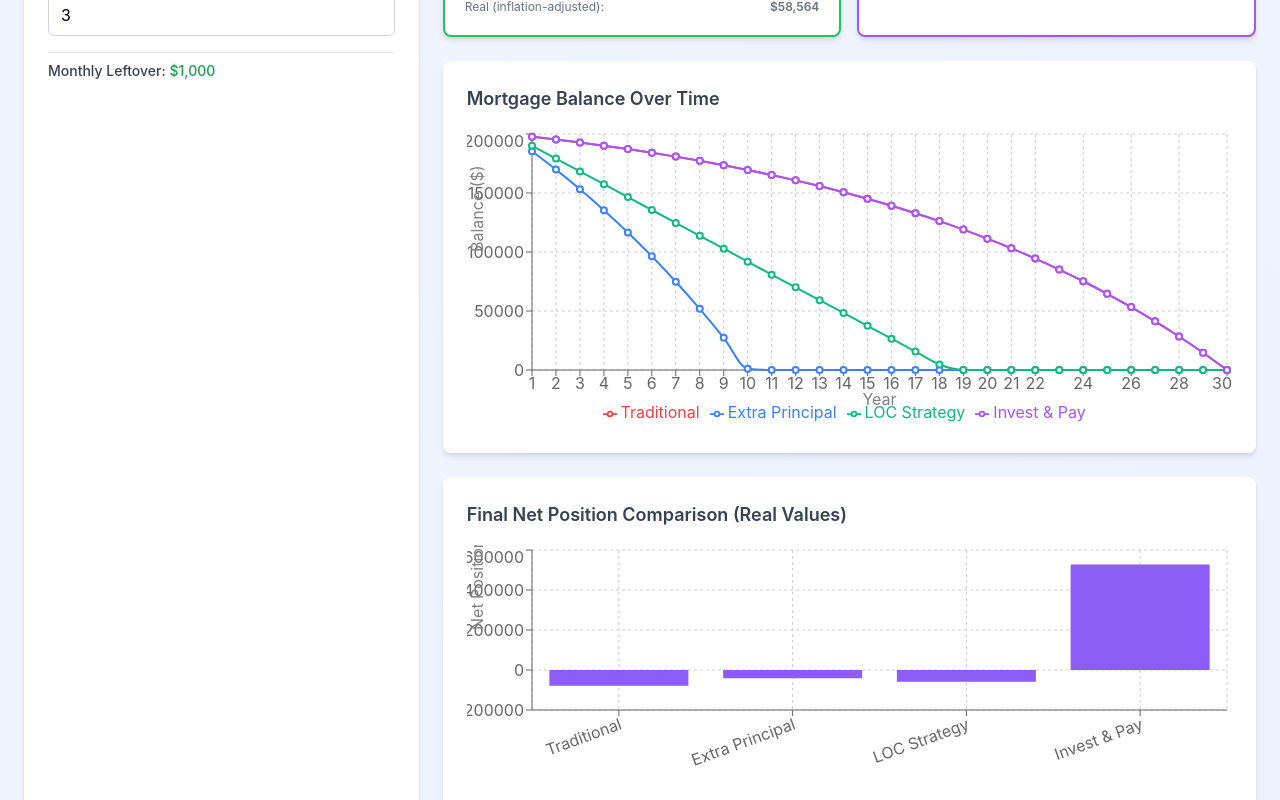
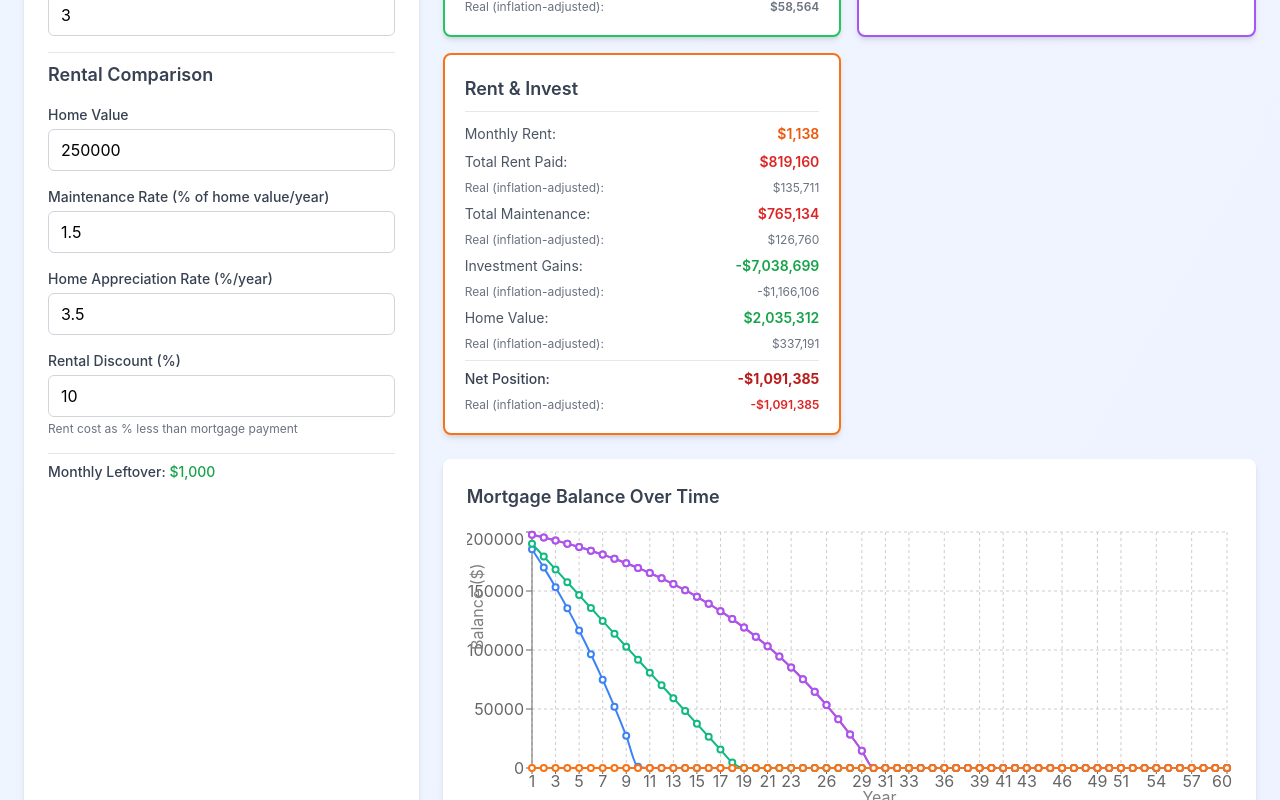
Before and after one commit to mhorbul/advanced-mortgage-calculator, a React (Create React App) app: page / in a window 1280 px wide. Shown: the part 920-1720 px from the top of the page. Built offline with nearby package versions, Linux system fonts and the light colour scheme.

Commit message:
Add comprehensive rental comparison strategy with maintenance costs and home appreciation

```diff
--- a/src/components/MortgageCalculator.jsx
+++ b/src/components/MortgageCalculator.jsx
@@ -12,7 +12,11 @@ export default function MortgageCalculator() {
     locRate: 15,
     taxRate: 24,
     investmentReturn: 8,
-    inflationRate: 3
+    inflationRate: 3,
+    homeValue: 250000,
+    maintenanceRate: 1.5,
+    homeAppreciationRate: 3.5,
+    rentalDiscountPercent: 10
   });
 
   const handleInputChange = (field, value) => {
@@ -30,7 +34,11 @@ export default function MortgageCalculator() {
       locRate,
       taxRate,
       investmentReturn,
-      inflationRate
+      inflationRate,
+      homeValue,
+      maintenanceRate,
+      homeAppreciationRate,
+      rentalDiscountPercent
     } = inputs;
 
     const leftover = monthlyIncome - monthlyExpenses;
@@ -223,8 +231,59 @@ export default function MortgageCalculator() {
     const invRealInvestmentBalance = finalInvestmentBalance / invInflationAdjustment;
     const invRealNetPosition = invRealInvestmentBalance - (invRealInterest - invRealTaxSavings);
 
+    // Rental Strategy (Rent instead of buying)
+    const monthlyMaintenanceRate = maintenanceRate / 100 / 12;
+    const homeAppreciationMonthlyRate = homeAppreciationRate / 100 / 12;
+
+    // Calculate rental cost (mortgage payment minus discount)
+    const rentalCost = mortgagePayment * (1 - rentalDiscountPercent / 100);
+
+    let rentalTotalRent = 0;
+    let rentalTotalMaintenance = 0;
+    let rentalTotalInvestment = 0;
+    let rentalMonths = 0;
+    let rentalInvestmentBalance = 0;
+    let currentHomeValue = homeValue;
+    const rentalData = [];
+
+    while (rentalMonths < totalMonths * 2) {
+      // Pay rent
+      rentalTotalRent += rentalCost;
+
+      // Calculate maintenance costs (as if we owned the home)
+      const monthlyMaintenance = currentHomeValue * monthlyMaintenanceRate;
+      rentalTotalMaintenance += monthlyMaintenance;
+
+      // Invest the difference between mortgage payment and rent + maintenance
+      const investmentAmount = mortgagePayment - rentalCost - monthlyMaintenance;
+      rentalInvestmentBalance = rentalInvestmentBalance * (1 + investmentMonthlyRate) + investmentAmount;
+      rentalTotalInvestment += investmentAmount;
+
+      // Home appreciation
+      currentHomeValue *= (1 + homeAppreciationMonthlyRate);
+
+      rentalMonths++;
+
+      if (rentalMonths % 12 === 0) {
+        rentalData.push({
+          year: rentalMonths / 12,
+          rental: 0 // No mortgage balance for rental
+        });
+      }
+    }
+
+    // Calculate inflation-adjusted values for rental method
+    const rentalInflationAdjustment = Math.pow(1 + inflationMonthlyRate, rentalMonths);
+    const rentalRealTotalRent = rentalTotalRent / rentalInflationAdjustment;
+    const rentalRealTotalMaintenance = rentalTotalMaintenance / rentalInflationAdjustment;
+    const rentalRealInvestmentBalance = rentalInvestmentBalance / rentalInflationAdjustment;
+    const rentalRealHomeValue = currentHomeValue / rentalInflationAdjustment;
+
+    // Net position: investment gains + home appreciation - rent paid - maintenance
+    const rentalNetPosition = rentalRealInvestmentBalance + rentalRealHomeValue - rentalRealTotalRent - rentalRealTotalMaintenance;
+
     // Merge data arrays
-    const maxYears = Math.max(tradData.length, extraData.length, accData.length, invData.length);
+    const maxYears = Math.max(tradData.length, extraData.length, accData.length, invData.length, rentalData.length);
     const chartData = [];
     for (let i = 0; i < maxYears; i++) {
       chartData.push({
@@ -232,7 +291,8 @@ export default function MortgageCalculator() {
         traditional: tradData[i]?.traditional || 0,
         extraPayment: extraData[i]?.extraPayment || 0,
         accelerated: accData[i]?.accelerated || 0,
-        investment: invData[i]?.investment || 0
+        investment: invData[i]?.investment || 0,
+        rental: rentalData[i]?.rental || 0
       });
     }
 
@@ -292,6 +352,23 @@ export default function MortgageCalculator() {
         realInvestmentBalance: invRealInvestmentBalance,
         realNetPosition: invRealNetPosition
       },
+      rental: {
+        months: rentalMonths,
+        years: (rentalMonths / 12).toFixed(1),
+        totalRent: rentalTotalRent,
+        totalMaintenance: rentalTotalMaintenance,
+        totalInvestment: rentalTotalInvestment,
+        investmentBalance: rentalInvestmentBalance,
+        homeValue: currentHomeValue,
+        netPosition: rentalNetPosition,
+        monthlyRent: rentalCost,
+        // Real (inflation-adjusted) values
+        realTotalRent: rentalRealTotalRent,
+        realTotalMaintenance: rentalRealTotalMaintenance,
+        realInvestmentBalance: rentalRealInvestmentBalance,
+        realHomeValue: rentalRealHomeValue,
+        realNetPosition: rentalNetPosition
+      },
       chartData,
       leftover
     };
@@ -311,7 +388,8 @@ export default function MortgageCalculator() {
       { name: 'Traditional', value: -calculations.traditional.realNetInterest, netWorth: -calculations.traditional.realNetInterest },
       { name: 'Extra Principal', value: -calculations.extraPayment.realNetInterest, netWorth: -calculations.extraPayment.realNetInterest },
       { name: 'LOC Strategy', value: -calculations.accelerated.realNetInterest, netWorth: -calculations.accelerated.realNetInterest },
-      { name: 'Invest & Pay', value: calculations.investment.realNetPosition, netWorth: calculations.investment.realNetPosition }
+      { name: 'Invest & Pay', value: calculations.investment.realNetPosition, netWorth: calculations.investment.realNetPosition },
+      { name: 'Rent & Invest', value: calculations.rental.realNetPosition, netWorth: calculations.rental.realNetPosition }
     ];
 
     return strategies.reduce((best, current) =>
@@ -437,6 +515,54 @@ export default function MortgageCalculator() {
             </div>
 
             <div className="pt-2 border-t border-gray-200">
+              <h3 className="text-lg font-semibold text-gray-700 mb-3">Rental Comparison</h3>
+            </div>
+
+            <div>
+              <label className="block text-sm font-medium text-gray-700 mb-1">Home Value</label>
+              <input
+                type="number"
+                value={inputs.homeValue}
+                onChange={(e) => handleInputChange('homeValue', e.target.value)}
+                className="w-full px-3 py-2 border border-gray-300 rounded-md focus:ring-2 focus:ring-blue-500 focus:border-transparent"
+              />
+            </div>
+
+            <div>
+              <label className="block text-sm font-medium text-gray-700 mb-1">Maintenance Rate (% of home value/year)</label>
+              <input
+                type="number"
+                step="0.1"
+                value={inputs.maintenanceRate}
+                onChange={(e) => handleInputChange('maintenanceRate', e.target.value)}
+                className="w-full px-3 py-2 border border-gray-300 rounded-md focus:ring-2 focus:ring-blue-500 focus:border-transparent"
+              />
+            </div>
+
+            <div>
+              <label className="block text-sm font-medium text-gray-700 mb-1">Home Appreciation Rate (%/year)</label>
+              <input
+                type="number"
+                step="0.1"
+                value={inputs.homeAppreciationRate}
+                onChange={(e) => handleInputChange('homeAppreciationRate', e.target.value)}
+                className="w-full px-3 py-2 border border-gray-300 rounded-md focus:ring-2 focus:ring-blue-500 focus:border-transparent"
+              />
+            </div>
+
+            <div>
+              <label className="block text-sm font-medium text-gray-700 mb-1">Rental Discount (%)</label>
+              <input
+                type="number"
+                step="0.1"
+                value={inputs.rentalDiscountPercent}
+                onChange={(e) => handleInputChange('rentalDiscountPercent', e.target.value)}
+                className="w-full px-3 py-2 border border-gray-300 rounded-md focus:ring-2 focus:ring-blue-500 focus:border-transparent"
+              />
+              <p className="text-xs text-gray-500 mt-1">Rent cost as % less than mortgage payment</p>
+            </div>
+
+            <div className="pt-2 border-t border-gray-200">
               <div className="text-sm font-medium text-gray-700">
                 Monthly Leftover: <span className="text-green-600">{formatCurrency(calculations.leftover)}</span>
               </div>
@@ -455,6 +581,8 @@ export default function MortgageCalculator() {
             <div className="text-sm mt-2 text-green-100">
               {best.name === 'Invest & Pay'
                 ? 'Investment gains exceed interest costs (inflation-adjusted)!'
+                : best.name === 'Rent & Invest'
+                ? 'Renting and investing beats homeownership!'
                 : 'Minimizes total interest paid (inflation-adjusted)'}
             </div>
           </div>
@@ -640,6 +768,61 @@ export default function MortgageCalculator() {
                 </div>
               </div>
             </div>
+
+            {/* Rental Strategy */}
+            <div className="bg-white rounded-lg shadow-md p-5 border-2 border-orange-500">
+              <h3 className="text-lg font-semibold text-gray-700 mb-3 border-b pb-2">Rent & Invest</h3>
+              <div className="space-y-2 text-sm">
+                <div className="flex justify-between">
+                  <span className="text-gray-600">Monthly Rent:</span>
+                  <span className="font-semibold text-orange-600">{formatCurrency(calculations.rental.monthlyRent)}</span>
+                </div>
+                <div className="flex justify-between">
+                  <span className="text-gray-600">Total Rent Paid:</span>
+                  <span className="font-semibold text-red-600">{formatCurrency(calculations.rental.totalRent)}</span>
+                </div>
+                <div className="flex justify-between text-xs text-gray-500">
+                  <span>Real (inflation-adjusted):</span>
+                  <span>{formatCurrency(calculations.rental.realTotalRent)}</span>
+                </div>
+                <div className="flex justify-between">
+                  <span className="text-gray-600">Total Maintenance:</span>
+                  <span className="font-semibold text-red-600">{formatCurrency(calculations.rental.totalMaintenance)}</span>
+                </div>
+                <div className="flex justify-between text-xs text-gray-500">
+                  <span>Real (inflation-adjusted):</span>
+                  <span>{formatCurrency(calculations.rental.realTotalMaintenance)}</span>
+                </div>
+                <div className="flex justify-between">
+                  <span className="text-gray-600">Investment Gains:</span>
+                  <span className="font-semibold text-green-600">{formatCurrency(calculations.rental.investmentBalance)}</span>
+                </div>
+                <div className="flex justify-between text-xs text-gray-500">
+                  <span>Real (inflation-adjusted):</span>
+                  <span>{formatCurrency(calculations.rental.realInvestmentBalance)}</span>
+                </div>
+                <div className="flex justify-between">
+                  <span className="text-gray-600">Home Value:</span>
+                  <span className="font-semibold text-green-600">{formatCurrency(calculations.rental.homeValue)}</span>
+                </div>
+                <div className="flex justify-between text-xs text-gray-500">
+                  <span>Real (inflation-adjusted):</span>
+                  <span>{formatCurrency(calculations.rental.realHomeValue)}</span>
+                </div>
+                <div className="flex justify-between pt-2 border-t border-gray-200">
+                  <span className="text-gray-700 font-medium">Net Position:</span>
+                  <span className={`font-bold ${calculations.rental.netPosition > 0 ? 'text-green-700' : 'text-red-700'}`}>
+                    {formatCurrency(calculations.rental.netPosition)}
+                  </span>
+                </div>
+                <div className="flex justify-between text-xs text-gray-500">
+                  <span>Real (inflation-adjusted):</span>
+                  <span className={`font-semibold ${calculations.rental.realNetPosition > 0 ? 'text-green-600' : 'text-red-600'}`}>
+                    {formatCurrency(calculations.rental.realNetPosition)}
+                  </span>
+                </div>
+              </div>
+            </div>
           </div>
 
           {/* Balance Over Time Chart */}
@@ -656,6 +839,7 @@ export default function MortgageCalculator() {
                 <Line type="monotone" dataKey="extraPayment" stroke="#3b82f6" strokeWidth={2} name="Extra Principal" />
                 <Line type="monotone" dataKey="accelerated" stroke="#10b981" strokeWidth={2} name="LOC Strategy" />
                 <Line type="monotone" dataKey="investment" stroke="#a855f7" strokeWidth={2} name="Invest & Pay" />
+                <Line type="monotone" dataKey="rental" stroke="#f97316" strokeWidth={2} name="Rent & Invest" />
               </LineChart>
             </ResponsiveContainer>
           </div>
@@ -668,7 +852,8 @@ export default function MortgageCalculator() {
                 { strategy: 'Traditional', value: -calculations.traditional.realNetInterest },
                 { strategy: 'Extra Principal', value: -calculations.extraPayment.realNetInterest },
                 { strategy: 'LOC Strategy', value: -calculations.accelerated.realNetInterest },
-                { strategy: 'Invest & Pay', value: calculations.investment.realNetPosition }
+                { strategy: 'Invest & Pay', value: calculations.investment.realNetPosition },
+                { strategy: 'Rent & Invest', value: calculations.rental.realNetPosition }
               ]}>
                 <CartesianGrid strokeDasharray="3 3" />
                 <XAxis dataKey="strategy" angle={-20} textAnchor="end" height={80} />
```
